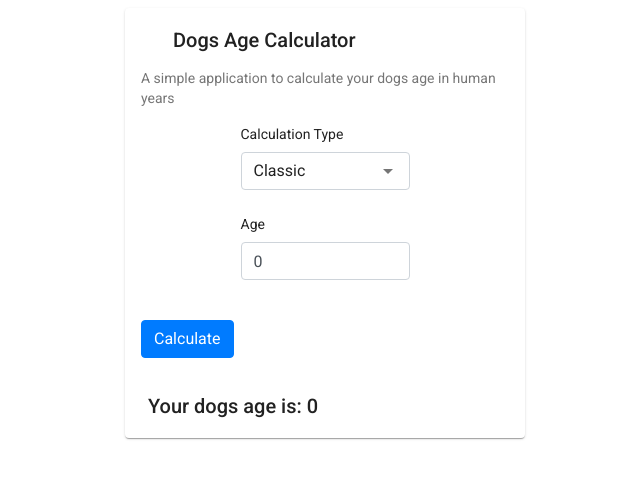
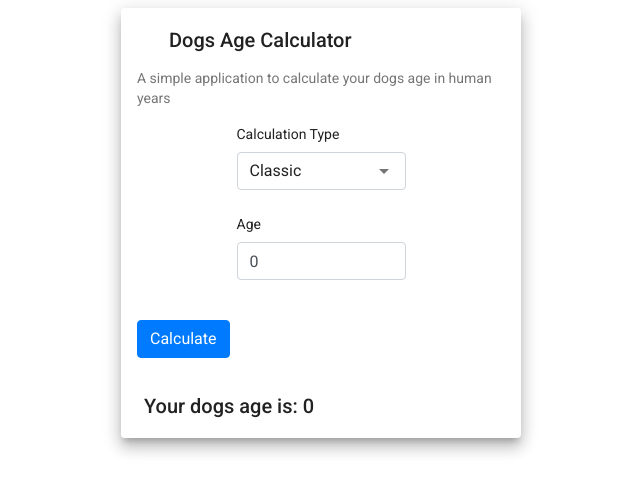
Before and after one commit to boogermanus/DogsAge, an Angular app: page / in a window 1280 px wide. Shown: the top 492 px of the page, without its empty margins (319-959 px from the left). Built offline with nearby package versions, Linux system fonts and the light colour scheme.

Commit message:
formatting

```diff
--- a/src/app/dogs-age/dogs-age.component.html
+++ b/src/app/dogs-age/dogs-age.component.html
@@ -1,5 +1,5 @@
 <div class="row justify-content-center mt-2">
-    <mat-card style="width: 400px" class="ml-2">
+    <mat-card style="width: 400px" class="ml-2" class="mat-elevation-z10" >
         <mat-card-header>
             <h2>Dogs Age Calculator</h2>
         </mat-card-header>
```
